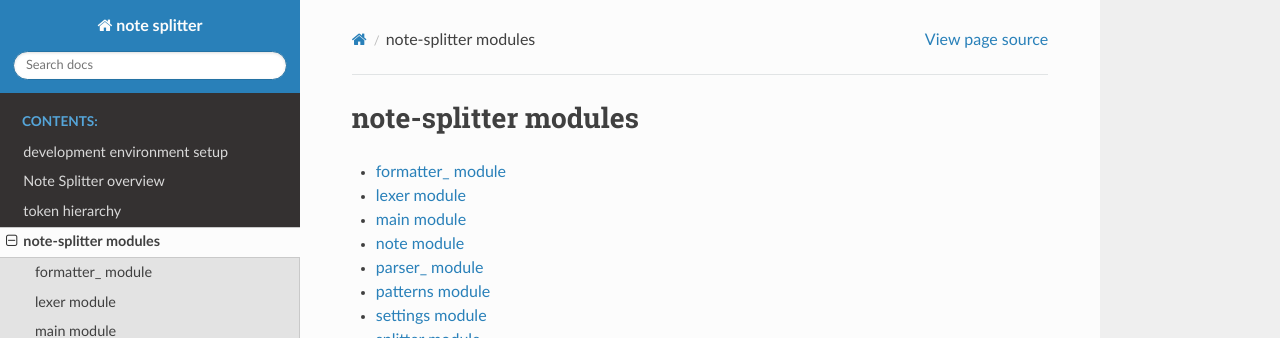
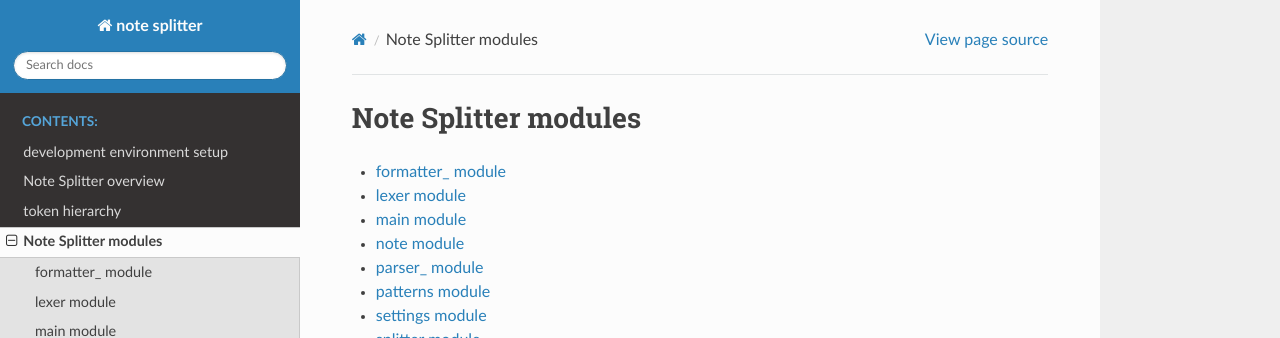
Before and after one commit to wheelercj/note-splitter, a Sphinx documentation site: the page built from docs/modules.rst, in a window 1280 px wide. Shown: the top 338 px of the page. Built offline with Sphinx 7.4.7 and the Read the Docs theme 2.0.0, drawn with Linux system fonts in a browser that asks for light colours.

Commit message:
Fix title

```diff
--- a/docs/modules.rst
+++ b/docs/modules.rst
@@ -1,4 +1,4 @@
-note-splitter modules
+Note Splitter modules
 =====================
 
 .. toctree::
```
